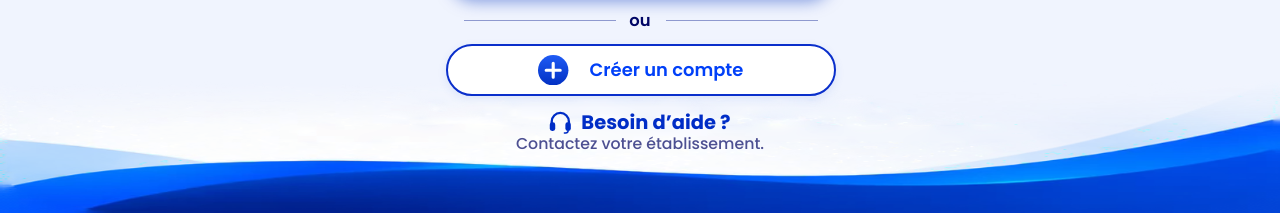
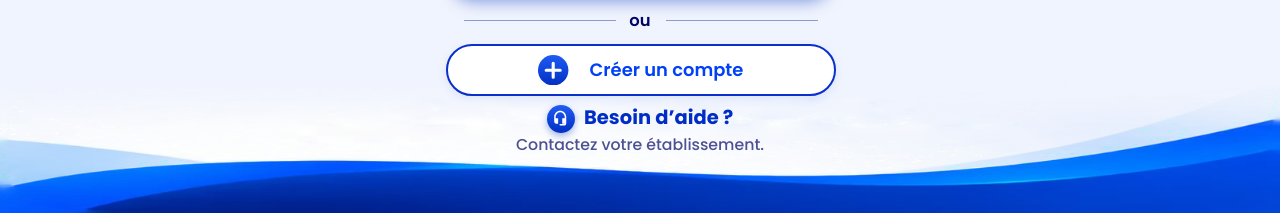
Before and after one commit to fixproguinea-rgb/Scolaris-, a Flask app: page /connexion in a window 1280 px wide. Shown: the part 587-800 px from the top of the page. Run offline with Flask 3, Linux system fonts and the light colour scheme; some libraries are stand-ins or nearby versions.

Commit message:
Connexion : icône « Besoin d'aide » refaite (pastille bleue, casque net)
Co-Authored-By: Claude Opus 5.5 <noreply@anthropic.com>
Claude-Session: https://claude.ai/code/session_015mWM4seinABXAPAxyoW6fH

```diff
--- a/templates/connexion.html
+++ b/templates/connexion.html
@@ -23,6 +23,6 @@
  <p class="t txt c" style="--y:851.5;--f:21;font-weight:600;color:#000666">ou</p>
  <div class="t" style="--x:308;--w:195;--y:864.5;height:max(1px, calc(1.5 * var(--p)));background:#8E99CF" aria-hidden="true"></div>
  <a class="t btn vide" href="{{ url_for('inscription') }}" style="--x:26;--y:900;--w:500;--h:66;--f:23;gap:calc(27 * var(--p))"><svg style="width:calc(39 * var(--p));height:calc(39 * var(--p))" viewBox="0 0 39 39" aria-hidden="true"><defs><linearGradient id="gp" x1="0" y1="0" x2="0" y2="1"><stop offset="0" stop-color="#1F5BF5"/><stop offset="1" stop-color="#0230C2"/></linearGradient></defs><circle cx="19.5" cy="19.5" r="19.5" fill="url(#gp)"/><path d="M19.5 10.5v18M10.5 19.5h18" stroke="#fff" stroke-width="4" stroke-linecap="round"/></svg>Créer un compte</a>
- <p class="t txt c" style="--y:996.6;--f:25;font-weight:700;color:#002DC6;display:flex;align-items:center;justify-content:center;gap:calc(12 * var(--p))"><svg style="width:calc(29 * var(--p));height:calc(29 * var(--p))" viewBox="0 0 29 29" aria-hidden="true"><path d="M3.5 17v-3.5a11 11 0 0 1 22 0V17" fill="none" stroke="#002DC6" stroke-width="3"/><rect x="1" y="14.5" width="7" height="11" rx="3" fill="#002DC6"/><rect x="21" y="14.5" width="7" height="11" rx="3" fill="#002DC6"/><path d="M24.5 25.5c0 1.8-2 2.8-5.5 2.8" fill="none" stroke="#002DC6" stroke-width="2"/></svg>Besoin d’aide ?</p>
- <p class="t txt c" style="--y:1030.3;--f:20.2;font-weight:500;color:#4D5092">Contactez votre établissement.</p>
+ <p class="t txt c" style="--y:988;--f:25;font-weight:700;color:#002DC6;display:flex;align-items:center;justify-content:center;gap:calc(12 * var(--p))"><span style="flex:none;display:grid;place-items:center;width:calc(36 * var(--p));height:calc(36 * var(--p));border-radius:50%;background:linear-gradient(180deg,#1F5BF5,#0230C2);box-shadow:0 calc(4 * var(--p)) calc(10 * var(--p)) rgba(2,48,194,.35)" aria-hidden="true"><svg style="width:calc(21 * var(--p));height:calc(21 * var(--p))" viewBox="0 0 24 24"><defs><linearGradient id="ga" x1="0" y1="0" x2="0" y2="1"><stop offset="0" stop-color="#2A63F6"/><stop offset="1" stop-color="#0024B0"/></linearGradient></defs><path fill="#fff" d="M12 1.2c-4.9 0-8.8 3.9-8.8 8.8v7c0 1.7 1.3 3 3 3H9v-8H5.4V10a6.6 6.6 0 0 1 13.2 0v2H15v8h3.6v.6H12a1.1 1.1 0 0 0 0 2.2h5.9c1.7 0 3-1.3 3-3V10c0-4.9-4-8.8-8.9-8.8Z"/></svg></span>Besoin d’aide ?</p>
+ <p class="t txt c" style="--y:1033;--f:20.2;font-weight:500;color:#4D5092">Contactez votre établissement.</p>
 {% endblock %}
```
